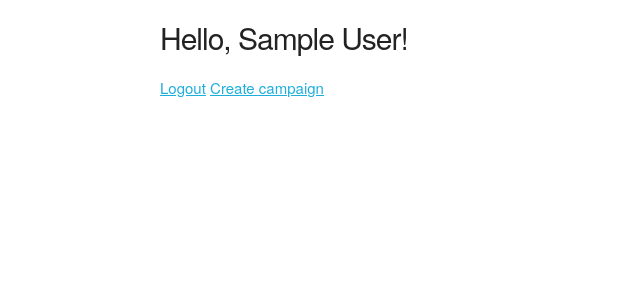
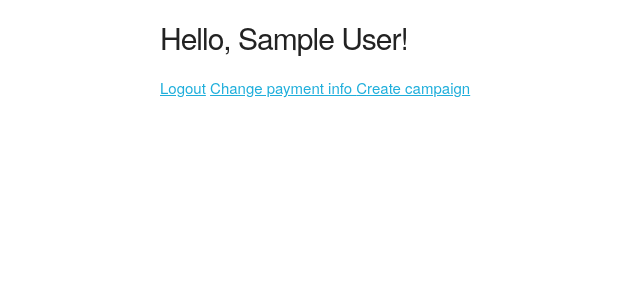
Before and after one commit to TristanH/icontrib, a Django app: page / in a window 1280 px wide. Shown: the top 300 px of the page, without its empty margins (0-640 px from the left). Run offline with Django 3.2, Linux system fonts and the light colour scheme; a user stored in the database is signed in; tables that the repository leaves empty hold one stand-in row (values such as "Sample post"); style sheets or scripts are compiled from the project's sources; some libraries are stand-ins or nearby versions.

Commit message:
Allow changing of payment info. Redirect to home after payment info setup

```diff
--- a/icontrib/templates/home.html
+++ b/icontrib/templates/home.html
@@ -6,9 +6,13 @@
     {% else %}
         <h1>Hello, {{ request.user.get_full_name }}!</h1>
         <a href="{% url 'logout' %}">Logout</a>
-        {% if not request.user.userprofile.payment_verified %}
-            <a href="{% url 'setup_payment' %}">Setup payment</a>
-        {% endif %}
+        <a href="{% url 'setup_payment' %}">
+            {% if not request.user.userprofile.payment_verified %}
+                Setup payment info
+            {% else %}
+                Change payment info
+            {% endif %}
+        </a>
         <a href="{% url 'create_campaign' %}">Create campaign</a>
     {% endif %}
 {% endblock %}
--- a/payments/actions.py
+++ b/payments/actions.py
@@ -2,7 +2,6 @@ import braintree
 
 
 def link_user_braintree(user_profile, payment_method_nonce):
-    assert user_profile.braintree_customer_id == "null"
     info = dict(
         payment_method_nonce=payment_method_nonce
     )
--- a/payments/views.py
+++ b/payments/views.py
@@ -1,5 +1,4 @@
-from django.shortcuts import HttpResponse, render
-from icontrib.models import UserProfile
+from django.shortcuts import HttpResponse, redirect
 from payments.actions import generate_client_token, link_user_braintree
 
 
@@ -14,4 +13,4 @@ def register(request):
         raise ValueError("Must register with valid user")
     payment_method_nonce = request.POST['payment_method_nonce']
     link_user_braintree(user_profile, payment_method_nonce)
-    return render(request, 'done.html')
+    return redirect('home')
```
